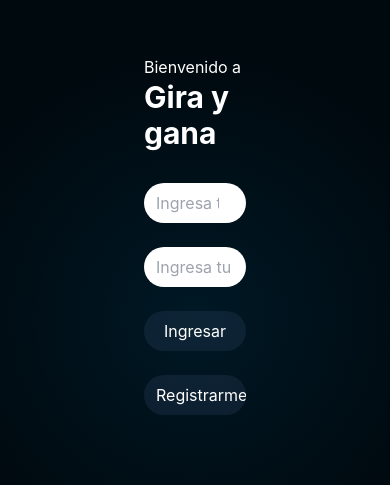
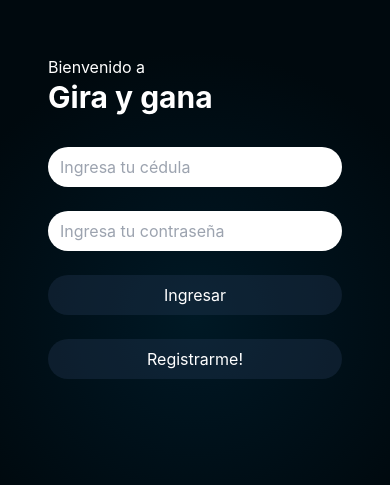
Before and after one commit to madmonkey08/PruebaTecnica_PCAIngenieria, a React (Create React App) app: page /login in a window 390 px wide. Shown: the part 105-590 px from the top of the page. Built offline with nearby package versions, Linux system fonts and the light colour scheme; the HTML template or start-up script is replaced by a standard one.

Commit message:
Corrigiendo responsive login

```diff
--- a/src/components/FormIngresar.jsx
+++ b/src/components/FormIngresar.jsx
@@ -37,7 +37,7 @@ export const FormIngresar = ({ setFormulario }) => {
     }
 
     return (
-        <form className="flex flex-col w-full px-36" onSubmit={iniciarSesion}>
+        <form className="flex flex-col w-full px-12 md:px-36" onSubmit={iniciarSesion}>
             <h2 className="text-md">Bienvenido a</h2>
             <h2 className="text-3xl mb-8 font-bold">Gira y gana</h2>
             <input
--- a/src/components/FormRegistrar.jsx
+++ b/src/components/FormRegistrar.jsx
@@ -59,7 +59,7 @@ export const FormRegistrar = ({ setFormulario }) => {
     }
 
     return (
-        <form className="flex flex-col w-full px-36" onSubmit={registrarUsuario}>
+        <form className="flex flex-col w-full px-12 md:px-36" onSubmit={registrarUsuario}>
             <h2 className="text-md">Registrate</h2>
             <h2 className="text-3xl mb-8 font-bold">Gira y gana</h2>
             <input
```
